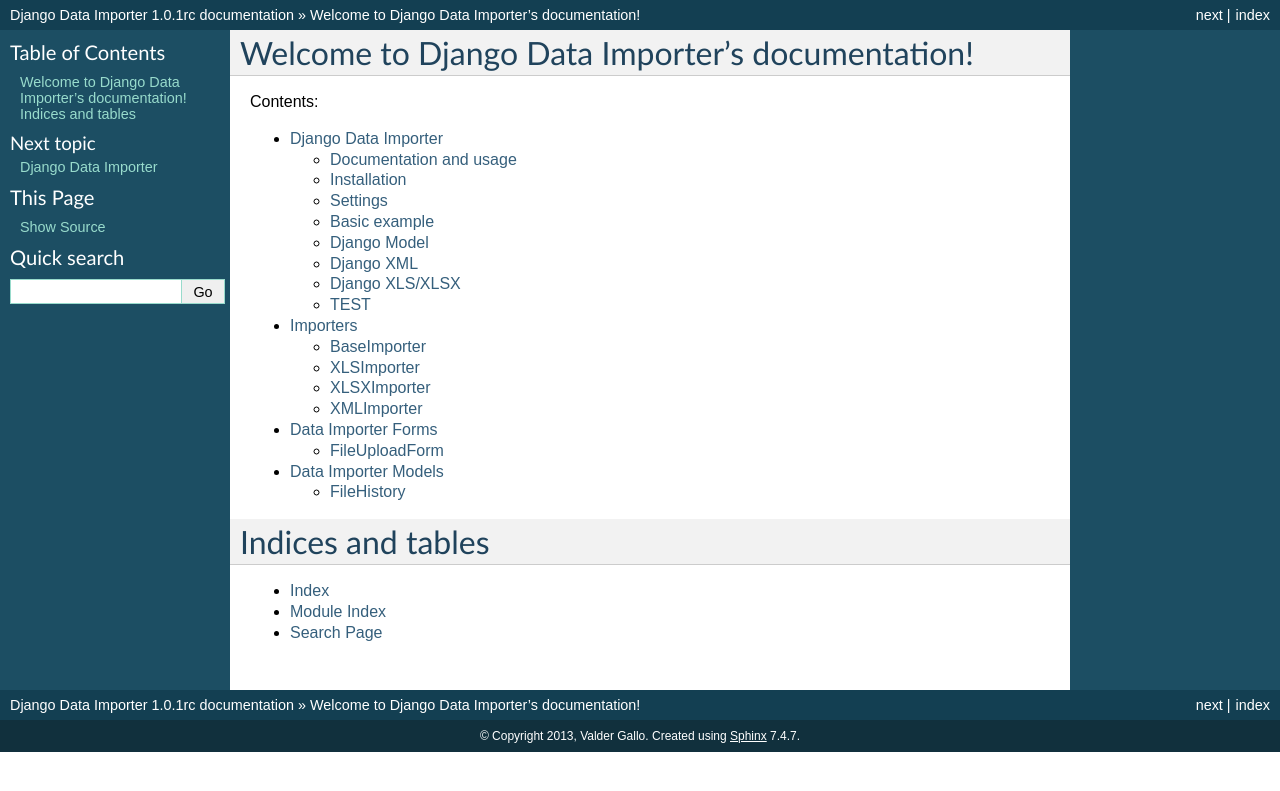
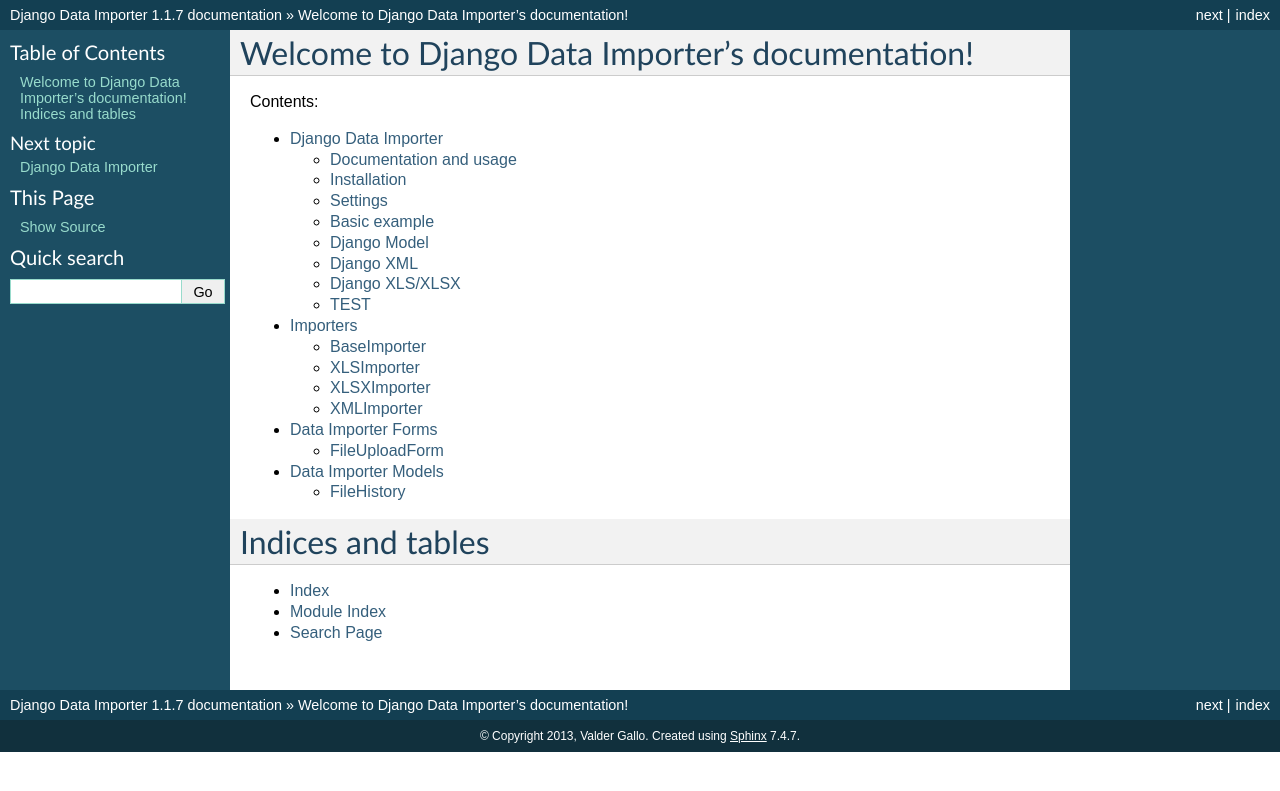
Before and after one commit to valdergallo/data-importer, a Sphinx documentation site: the page built from docs/source/index.rst, in a window 1280 px wide. Shown: the top 791 px of the page. Built offline with Sphinx 7.4.7, drawn with Linux system fonts in a browser that asks for light colours; formulas are drawn with MathJax 3; some of the changed lines change nothing that is shown.

Commit message:
config doc version

```diff
--- a/docs/source/conf.py
+++ b/docs/source/conf.py
@@ -59,9 +59,6 @@
 # built documents.
 #
 # The short X.Y version.
-version = '1.0.1rc'
-# The full version, including alpha/beta/rc tags.
-release = '1.0.1rc'
 
 # The language for content autogenerated by Sphinx. Refer to documentation
 # for a list of supported languages.
@@ -275,6 +272,12 @@
 from django.core.management import setup_environ
 setup_environ(settings)
 
+import data_importer
+
+version = data_importer.__version__
+# The full version, including alpha/beta/rc tags.
+release = data_importer.__version__
+
 
 def process_docstring(app, what, name, obj, options, lines):
     # This causes import errors if left outside the function
```
